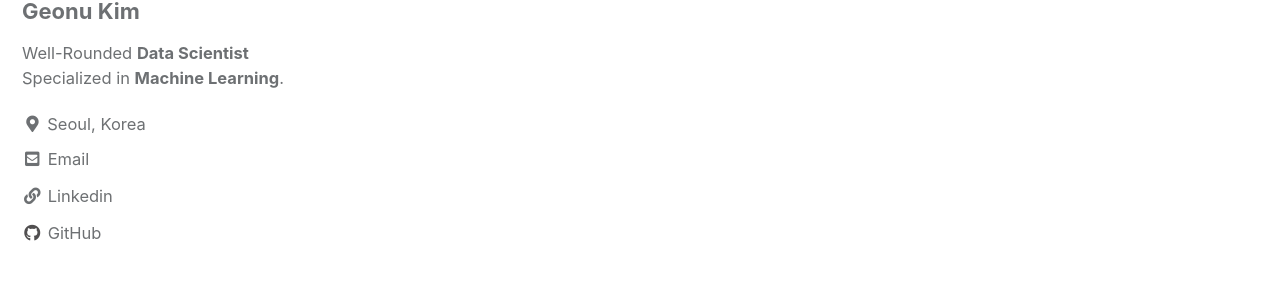
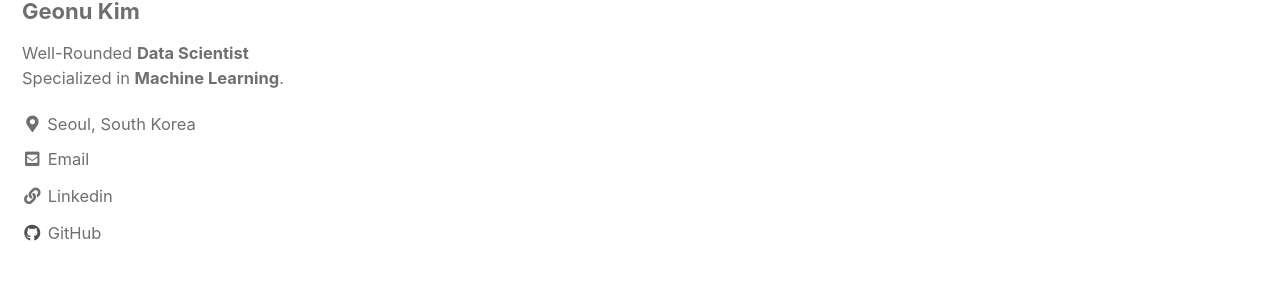
Before and after one commit to Geonu-AI/Geonu-AI.github.io, a Jekyll site: the page built from _pages/about.md, in a window 1280 px wide. Shown: the part 240-548 px from the top of the page. Built offline with Jekyll 4.4.1, drawn with Linux system fonts in a browser that asks for light colours; cached includes are drawn as plain includes.

Commit message:
Blog Editted

```diff
--- a/_config.yml
+++ b/_config.yml
@@ -96,7 +96,7 @@ author:
   name             : "Geonu Kim"
   avatar           : "/assets/images/C.jpg"
   bio              : "Well-Rounded **Data Scientist** Specialized in **Machine Learning**."
-  location         : "Seoul, Korea"
+  location         : "Seoul, South Korea"
   email            :
   links:
     - label: "Email"
```
